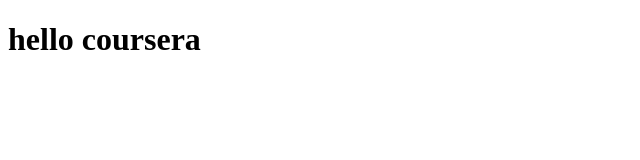
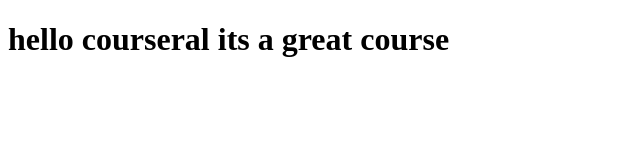
Before and after one commit to noorjafri/coursera-test, a plain HTML site: page site/index.html in a window 1280 px wide. Shown: the whole page, without its empty margins (0-640 px from the left). Drawn offline with Linux system fonts and the light colour scheme.

Commit message:
small addition to our page content

```diff
--- a/site/index.html
+++ b/site/index.html
@@ -4,6 +4,6 @@
     <title>hello coursera</title>
 </head>
 <body>
-    <h1>hello coursera</h1>
+    <h1>hello courseral its a great course</h1>
 </body>
 </html>
```
